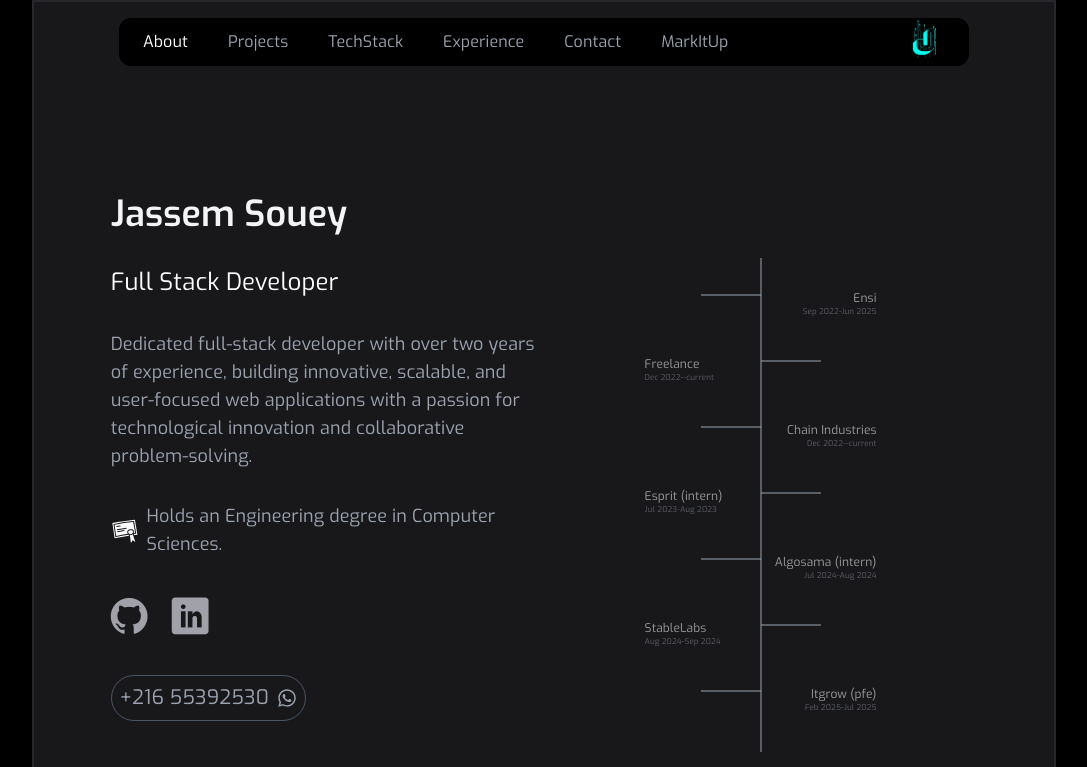
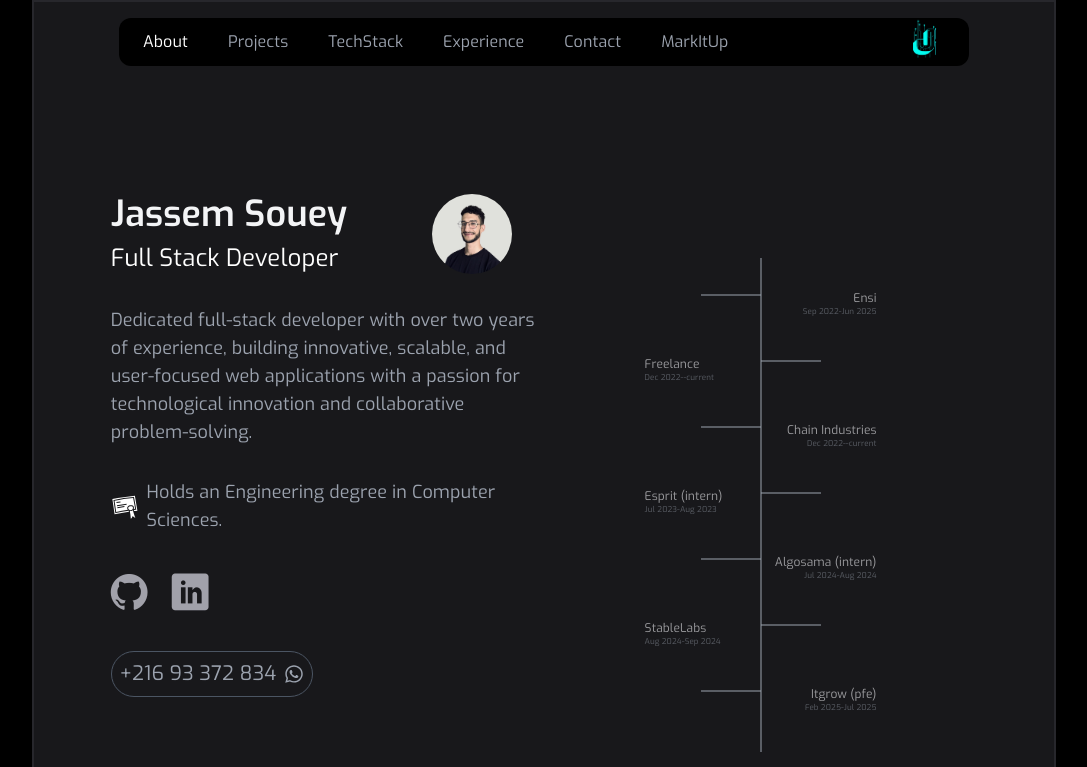
Before and after one commit to jassem-1/portfolio-new, a React (Vite) app: page / in a window 1280 px wide. Shown: the top 767 px of the page, without its empty margins (96-1183 px from the left). Built offline with nearby package versions, Linux system fonts and the light colour scheme.

Commit message:
Update Hero component with profile image and adjust contact number

```diff
--- a/src/components/2-hero/Hero.jsx
+++ b/src/components/2-hero/Hero.jsx
@@ -7,6 +7,7 @@ import NeonButton from "../button/MovingBorders";
 import Navbar from "../../components/1-header/Navbar";
 import Timeline from "./Timeline";
 import { GiDiploma } from "react-icons/gi";
+import me from "../../assets/images/me.jpg";
 // Function to initialize gtag if not already defined
 const initializeGtag = () => {
   if (typeof window !== "undefined" && !window.gtag) {
@@ -72,10 +73,19 @@ const Hero = () => {
       <Navbar />
       <div className="flex flex-col lg:flex-row w-full pt-40 min-h-screen justify-start">
         <div className="flex flex-col w-full items-start justify-center pt-4 z-40 gap-3 lg:gap-6">
-          <h1 className="text-xl sm:text-3xl lg:text-4xl font-semibold text-gray-100">
-            Jassem Souey
-          </h1>
-          <p className="text-lg sm:text-2xl mt-2">Full Stack Developer</p>
+          <div className="flex w-full items-center justify-between gap-6 max-w-md pr-8">
+            <div className="flex flex-col items-start">
+              <h1 className="text-xl sm:text-3xl lg:text-4xl font-semibold text-gray-100">
+                Jassem Souey
+              </h1>
+              <p className="text-lg sm:text-2xl mt-2">Full Stack Developer</p>
+            </div>
+            <img
+              src={me}
+              alt="Jassem Souey"
+              className="rounded-full w-12 xs:w-20 h-12 xs:h-20 object-cover"
+            />
+          </div>
           <p className="text-sm sm:text-lg mt-2 text-start max-w-lg text-gray-400">
             Dedicated full-stack developer with over two years of experience,
             building innovative, scalable, and user-focused web applications
@@ -110,7 +120,7 @@ const Hero = () => {
               onClick={handleClick}
               className="flex gap-2 text-gray-400 items-center"
             >
-              <span className="text-sm sm:text-xl">+216 55392530</span>
+              <span className="text-sm sm:text-xl">+216 93 372 834</span>
               <FaWhatsapp className="text-xl" />
             </a>
           </div>
```
